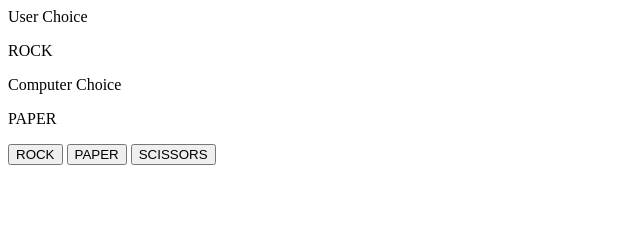
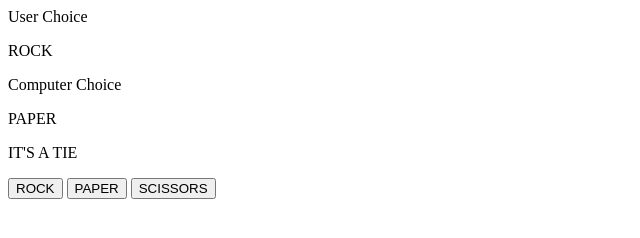
Before and after one commit to Cere-0/rock-paper-scissors, a plain HTML site: page index.html in a window 1280 px wide. Both pictures are taken after a click on the button "ROCK". Shown: the whole page, without its empty margins (0-640 px from the left). Drawn offline with Linux system fonts and the light colour scheme.

Commit message:
Added a div to show the results and made the javascript show the result in the DOM

```diff
--- a/index.html
+++ b/index.html
@@ -10,6 +10,7 @@
 <body>
     <div id="user-choice">User Choice</div>
     <div id="computer-choice">Computer Choice</div>
+    <div id="results">The Results are: </div>
     <button class="rps-button" id="rock">ROCK</button>
     <button class="rps-button" id="paper">PAPER</button>
     <button class="rps-button" id="scissors">SCISSORS</button>
--- a/script.js
+++ b/script.js
@@ -17,6 +17,7 @@ computerChoice.appendChild(computerChoiceContent);
 
 function playRound(playerSelection, computerSelection) { //Plays a round against the computer
     if (playerSelection === computerSelection) {
+
         return 'IT\'S A TIE';
 
     }
@@ -29,8 +30,10 @@ function playRound(playerSelection, computerSelection) { //Plays a round against
     }
 
 }
-
-
+const result = document.querySelector('#results')
+let resultShow = document.createElement('p');
+result.textContent = playRound();
+result.appendChild(resultShow);
 
 // function playerSelection(){
 //     let rpsBttns = document.querySelectorAll('button');
@@ -47,15 +50,19 @@ function playRound(playerSelection, computerSelection) { //Plays a round against
 const userChoice = document.querySelector('#user-choice');
 let userChoiceContent = document.createElement('p');
 
-let rpsBttns = document.querySelectorAll('button');
+function playerSelection(){
+    let rpsBttns = document.querySelectorAll('button');
 
-for (let i of rpsBttns){
-    i.addEventListener('click', () => {
-        userChoiceContent.textContent = i.textContent;
-        userChoice.appendChild(userChoiceContent);
-    });
+    for (let i of rpsBttns){ //Adds the user choice to the HTML when the buttons a the buttons are clicked
+        i.addEventListener('click', () => {
+            userChoiceContent.textContent = i.textContent;
+            return userChoice.appendChild(userChoiceContent);
+        });
+    }
 }
-
+// computerPlay();
+playerSelection();
+console.log(playRound());
 
 // const rock = document.getElementById('rock')
 // if (rock.innerText === 'ROCK'){
```
